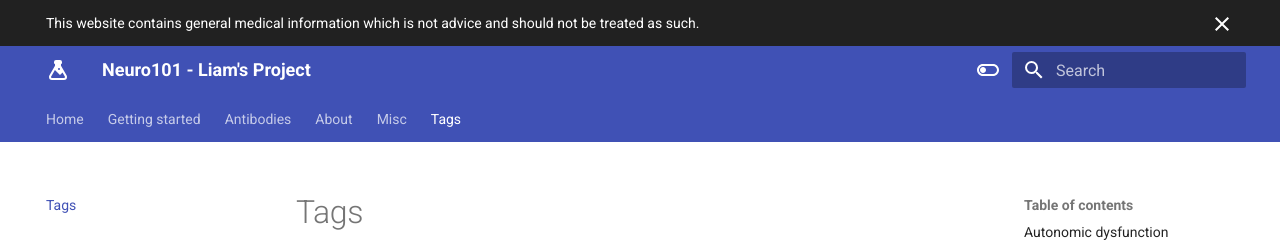
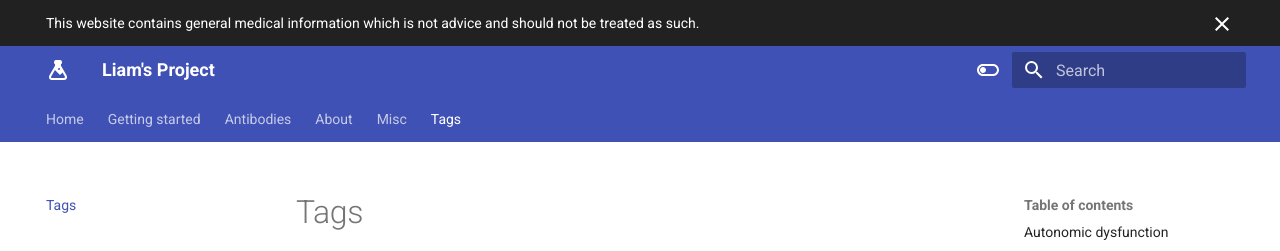
Before and after one commit to monchee/liamsproject, an MkDocs documentation site: the page built from docs/tags.md, in a window 1280 px wide. Shown: the top 251 px of the page. Built offline with MkDocs 1.6.1 and Material for MkDocs 9.7.7, drawn with Linux system fonts in a browser that asks for light colours.

Commit message:
Update mkdocs.yml

```diff
--- a/mkdocs.yml
+++ b/mkdocs.yml
@@ -1,5 +1,5 @@
 # Project information
-site_name: Neuro101 - Liam's Project
+site_name: Liam's Project
 site_url: https://liam.immunowiki.com
 site_author: Liam Beiglari
 site_description: >-
```
